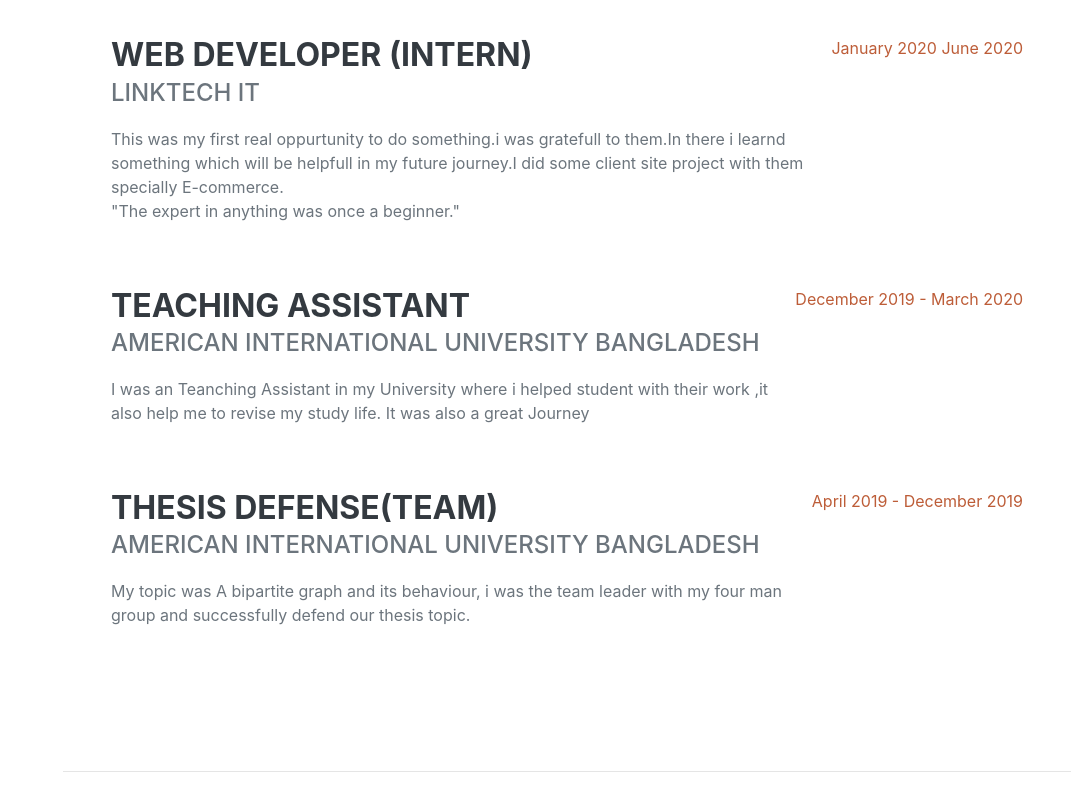
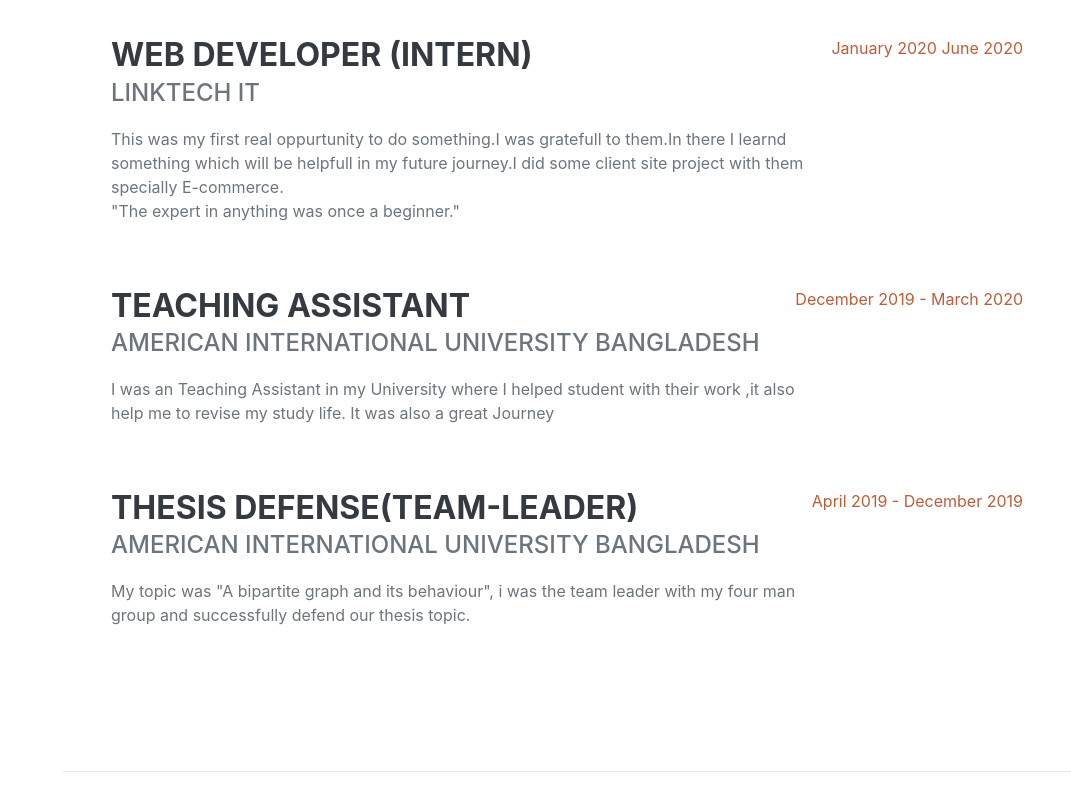
Before and after one commit to Xahidian/Xahidian.github.io, a plain HTML site: page index.html in a window 1280 px wide. Shown: the part 960-1760 px from the top of the page, without its empty margins (209-1280 px from the left). Drawn offline with nearby package versions, Linux system fonts and the light colour scheme; a web font is replaced by a local one.

Commit message:
Update index.html
some correction

```diff
--- a/index.html
+++ b/index.html
@@ -141,8 +141,8 @@
               <h3 class="mb-0">Web Developer (Intern)</h3>
               <div class="subheading mb-3">Linktech IT</div>
               <p>
-                This was my first real oppurtunity to do something.i was
-                gratefull to them.In there i learnd something which will be
+                This was my first real oppurtunity to do something.I was
+                gratefull to them.In there I learnd something which will be
                 helpfull in my future journey.I did some client site project
                 with them specially E-commerce.<br />
                 "The expert in anything was once a beginner."
@@ -161,7 +161,7 @@
                 American International University Bangladesh
               </div>
               <p>
-                I was an Teanching Assistant in my University where i helped
+                I was an Teaching Assistant in my University where I helped
                 student with their work ,it also help me to revise my study
                 life. It was also a great Journey
               </p>
@@ -174,12 +174,12 @@
             class="d-flex flex-column flex-md-row justify-content-between mb-5"
           >
             <div class="flex-grow-1">
-              <h3 class="mb-0">Thesis Defense(Team)</h3>
+              <h3 class="mb-0">Thesis Defense(Team-Leader)</h3>
               <div class="subheading mb-3">
                 American International University Bangladesh
               </div>
               <p>
-                My topic was A bipartite graph and its behaviour, i was the team
+                My topic was "A bipartite graph and its behaviour", i was the team
                 leader with my four man group and successfully defend our thesis
                 topic.
               </p>
@@ -203,7 +203,7 @@
           >
             <div class="flex-grow-1">
               <h3 class="mb-0">BSC in CSE</h3>
-              <div class="subheading mb-3">AMerican International University Bangladesh</div>
+              <div class="subheading mb-3">American International University Bangladesh</div>
               <p>
                CGPA:3.07 out of 4.00
               </p>
@@ -305,7 +305,7 @@ lifetime learning
           <h2 class="mb-5">Interests</h2>
           <p>
             Apart from being a web developer, I enjoy most of my time being
-            outdoors. football is my favourite game and whenever i get time  i play football, I also enjoy  biking,
+            outdoors. football is my favourite game and whenever I get time  i play football, I also enjoy  biking,
             free climbing, and kayaking.
           </p>
           <p class="mb-0">
```
